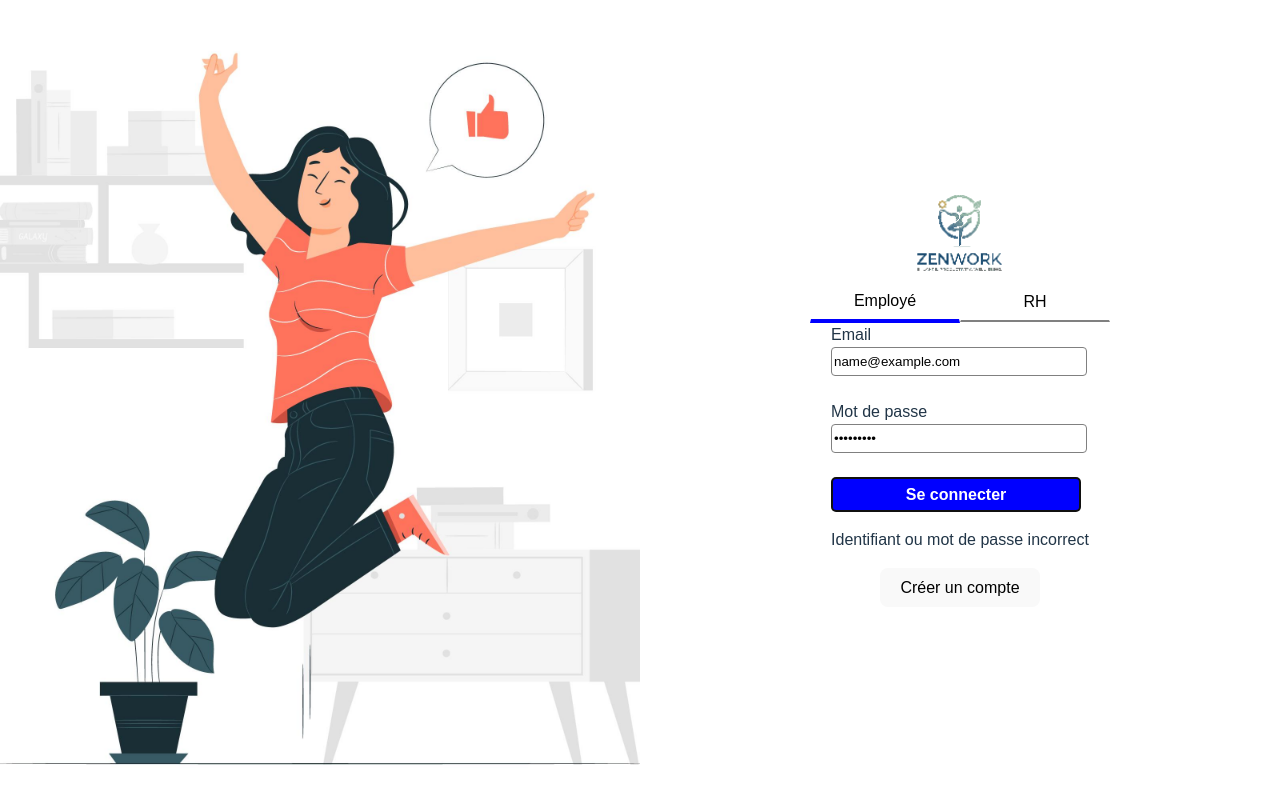
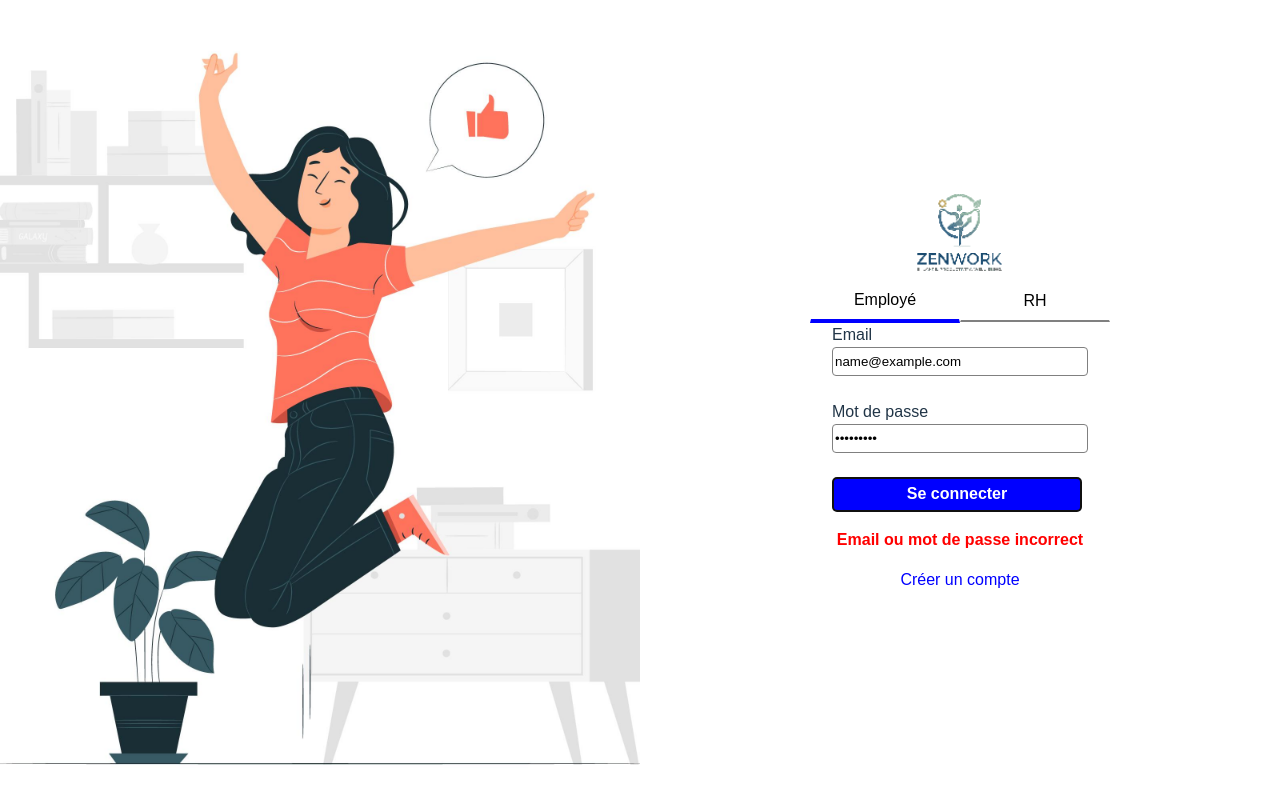
Before and after one commit to oualid3456/ZenWork, a React app in the folder Frontend/: page / in a window 1280 px wide. Both pictures are taken after typing "name@example.com", "Sample123" into the empty fields and a click on the button "Se connecter". Built offline with nearby package versions, Linux system fonts and the light colour scheme; no server answers; the HTML template or start-up script is replaced by a standard one.

Commit message:
Page login finit (reste a faire: page creation du compte (css et un peu de react))

```diff
--- a/Frontend/src/App.jsx
+++ b/Frontend/src/App.jsx
@@ -41,9 +41,9 @@ function App() {
         </div>
         {space === "employee" && <EmployeeLogin />}
         {space === "rh" && <RhLogin />}
-        <button onClick={() => setShowRegister(true)}>
+        <p className="register" onClick={() => setShowRegister(true)}>
           Créer un compte
-        </button>
+        </p>
       </div>
     </div>
   );
--- a/Frontend/src/EmployeeLogin.jsx
+++ b/Frontend/src/EmployeeLogin.jsx
@@ -20,7 +20,7 @@ function EmployeeLogin() {
         // message pour l'utilisateur (pour le moment pas opti
         // car ne distingue pas s'il s'agit de l'utilisateur
         // qui s'est trompé ou si l'erreur viens de la base)
-        setErrorMessage("Identifiant ou mot de passe incorrect");
+        setErrorMessage("Email ou mot de passe incorrect");
         return;
       }
 
@@ -43,7 +43,7 @@ function EmployeeLogin() {
         <br />
         <button>Se connecter</button>
       </form>
-      {errorMessage  && <p>{errorMessage }</p>}
+      {errorMessage  && <p className="errorMessage">{errorMessage}</p>}
     </div>
   );
 }
--- a/Frontend/src/RhLogin.jsx
+++ b/Frontend/src/RhLogin.jsx
@@ -20,7 +20,7 @@ function RhLogin() {
         // message pour l'utilisateur (pour le moment pas opti
         // car ne distingue pas s'il s'agit de l'utilisateur
         // qui s'est trompé ou si l'erreur viens de la base)
-        setErrorMessage("Identifiant ou mot de passe incorrect");
+        setErrorMessage("Email ou mot de passe incorrect");
         return;
       }
 
@@ -43,7 +43,7 @@ function RhLogin() {
         <br />
         <button>Se connecter</button>
       </form>
-      {errorMessage  && <p>{errorMessage }</p>}
+      {errorMessage  && <p className="errorMessage">{errorMessage}</p>}
     </div>
   );
 }
--- a/Frontend/src/login.css
+++ b/Frontend/src/login.css
@@ -99,6 +99,18 @@ html, body {
 
 .right form button:hover {
   transform: scale(1.05);
+}
+
+.errorMessage {
+  color: red;
+  text-align: center;
+  font-weight: bold;
+  margin-bottom: 0;
+}
+
+.register {
+  color: blue;
+  cursor: pointer;
 }
 
 @media (prefers-color-scheme: dark) {
@@ -204,4 +216,16 @@ html, body {
   .right form button:hover {
     transform: scale(1.05);
   }
+
+  .errorMessage {
+    color: red;
+    text-align: center;
+    font-weight: bold;
+    margin-bottom: 0;
+  }
+
+  .register {
+    color: blue;
+    cursor: pointer;
+  }
 }
```
